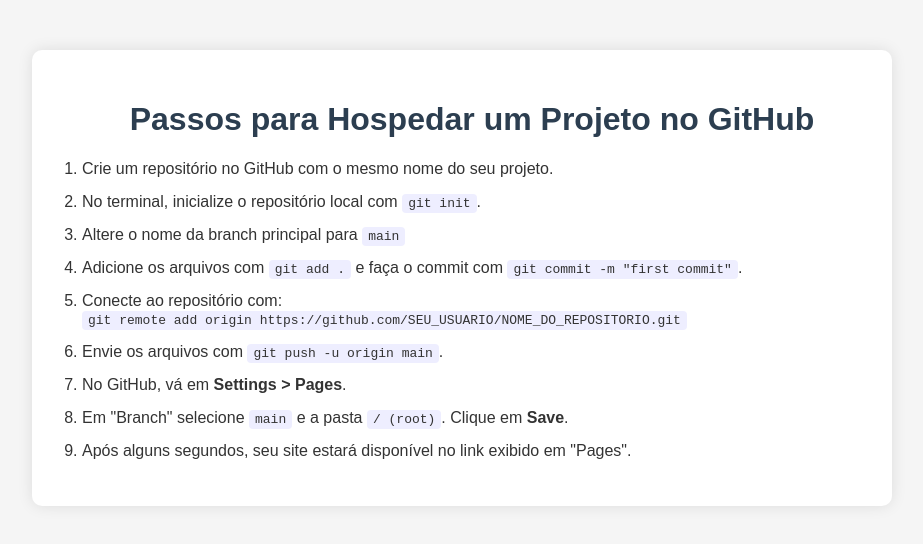
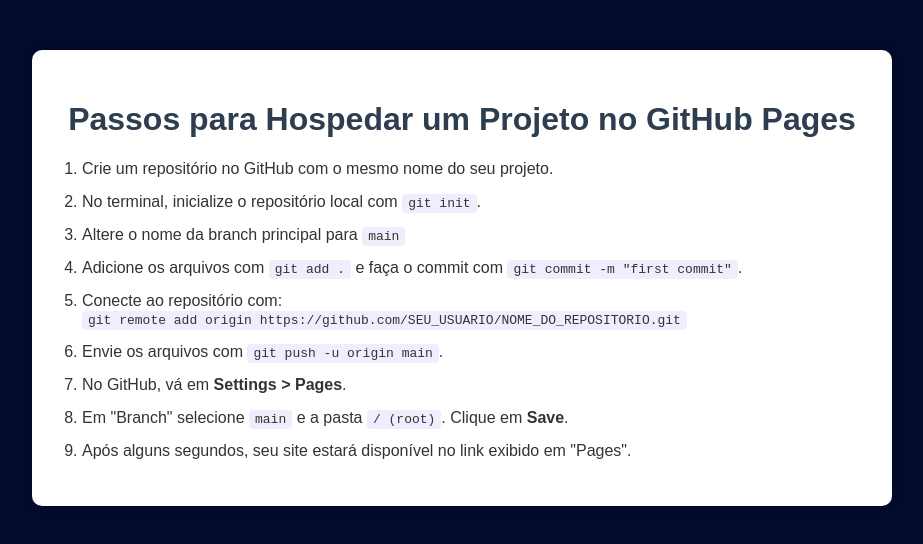
Before and after one commit to Vini-Boas/hospedandoGitHub, a plain HTML site: page index.html in a window 1280 px wide. Shown: the whole page, without its empty margins (178-1101 px from the left). Drawn offline with Linux system fonts and the light colour scheme.

Commit message:
Mudando cor de fudo

```diff
--- a/index.html
+++ b/index.html
@@ -8,8 +8,8 @@
 </head>
 <body>
     <main>
+        <h1>Passos para Hospedar um Projeto no GitHub Pages</h1>
         <ol>
-            <h1>Passos para Hospedar um Projeto no GitHub</h1>
             <li>Crie um repositório no GitHub com o mesmo nome do seu projeto.</li>
             <li>No terminal, inicialize o repositório local com <code>git init</code>.</li>
             <li>Altere o nome da branch principal para <code>main</code></li>
--- a/style.css
+++ b/style.css
@@ -1,6 +1,6 @@
 body {
     font-family: Arial, sans-serif;
-    background-color: #f5f5f5;
+    background-color: #040B2C;
     color: #333;
     margin: 0;
     padding: 0;
```
